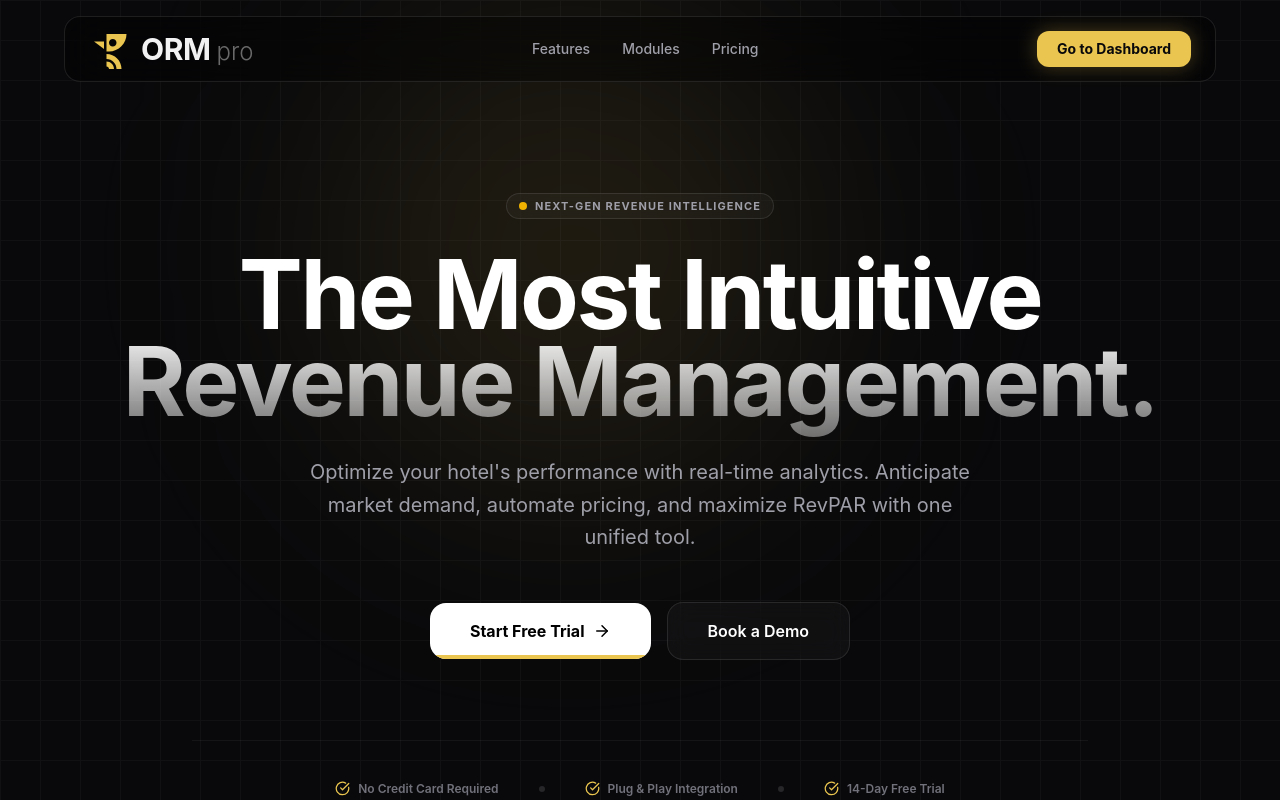
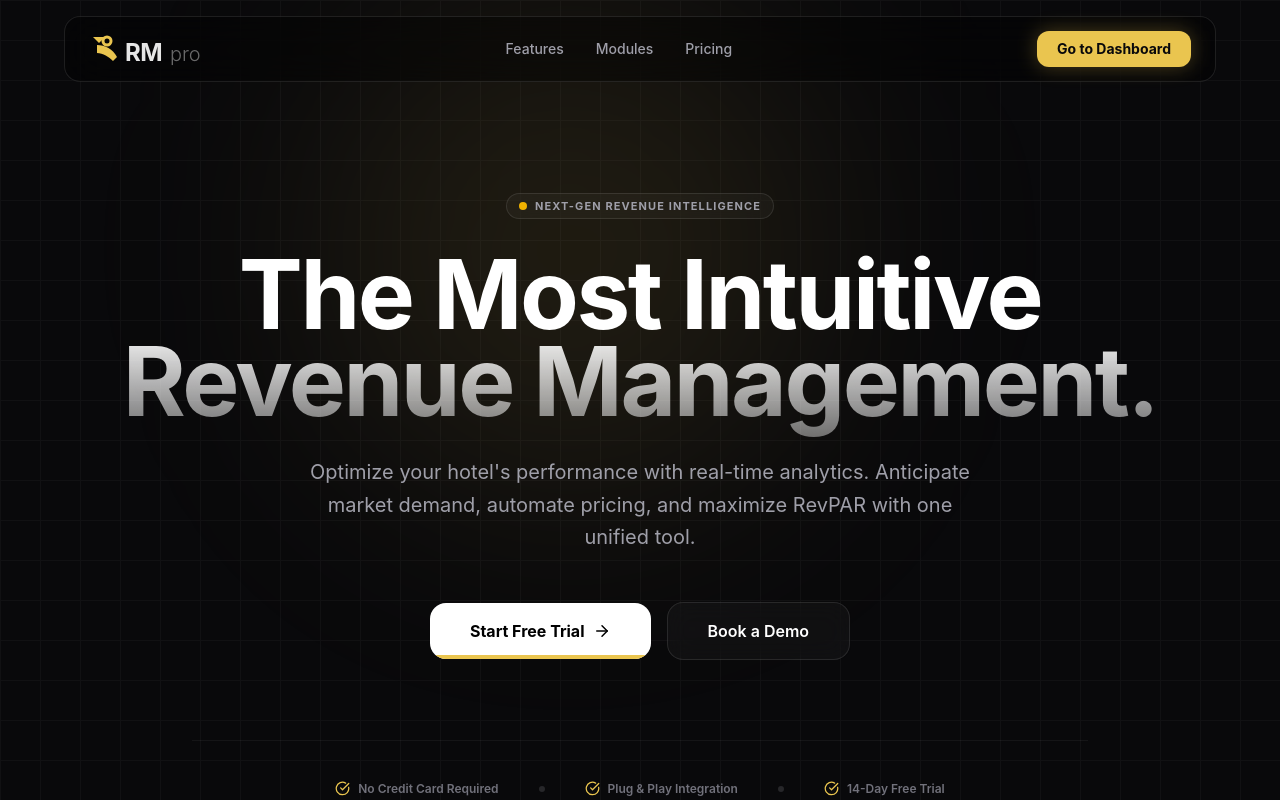
Before and after one commit to oguzatasoy2-hue/rm-dashboard-pro, a Next.js app: page / in a window 1280 px wide. Shown: the top 800 px of the page. Built offline with nearby package versions, Linux system fonts and the light colour scheme.

Commit message:
Branding: Revert to original geometric logo with primary Gold color

```diff
--- a/src/components/LogoORM.tsx
+++ b/src/components/LogoORM.tsx
@@ -2,55 +2,34 @@ import React from 'react';
 
 export const LogoORM = () => {
     return (
-        <div className="flex items-center gap-3 group cursor-pointer select-none">
+        <div className="flex items-baseline gap-1 group cursor-pointer select-none">
 
-            {/* 1. Le Symbole (L'Aigle Géométrique Modulaire) */}
-            <div className="relative flex items-center justify-center w-10 h-10 transition-transform duration-500 ease-[cubic-bezier(0.16,1,0.3,1)] group-hover:-translate-y-[2px]">
+            {/* Le "O" (Symbole Aigle Géométrique - SVG Inline optimisé) */}
+            <div className="relative flex items-center justify-center w-8 h-8 transition-transform duration-500 ease-[cubic-bezier(0.16,1,0.3,1)] group-hover:-translate-y-[2px]">
                 <svg
                     viewBox="0 0 32 32"
                     fill="none"
                     xmlns="http://www.w3.org/2000/svg"
                     className="w-full h-full text-[#EAC54F]"
                 >
-                    {/* Le Bec (Polygone massif) */}
-                    <path
-                        d="M4 10 H12 V16 L4 10 Z"
-                        fill="currentColor"
-                    />
-
-                    {/* La Tête et l'Oeil (Espace négatif mathématique) */}
-                    <path
-                        fillRule="evenodd"
-                        clipRule="evenodd"
-                        d="M14 4H30C30 11.732 23.732 18 16 18H14V4ZM22 11C22 12.6569 20.6569 14 19 14C17.3431 14 16 12.6569 16 11C16 9.34315 17.3431 8 19 8C20.6569 8 22 9.34315 22 11Z"
-                        fill="currentColor"
-                    />
-
-                    {/* L'Aile Supérieure (Courbe externe) */}
-                    <path
-                        d="M14 20C20.6274 20 26 25.3726 26 32H22C22 27.5817 18.4183 24 14 24V20Z"
-                        fill="currentColor"
-                    />
-
-                    {/* L'Aile Inférieure (Courbe interne) */}
-                    <path
-                        d="M14 26C17.3137 26 20 28.6863 20 32H16C16 30.8954 15.1046 30 14 30V26Z"
-                        fill="currentColor"
-                    />
+                    {/* Aile / Base (Arc de cercle inférieur) */}
+                    <path d="M8 24 C 14 24, 20 28, 24 32 L 28 28 C 24 20, 16 16, 8 16 Z" fill="currentColor" />
+                    {/* Tête / Bec (Triangle supérieur gauche) */}
+                    <path d="M4 8 L 16 8 L 10 14 Z" fill="currentColor" />
+                    {/* L'Oeil (Le centre du "O") */}
+                    <circle cx="18" cy="12" r="4" stroke="currentColor" strokeWidth="3" fill="none" />
                 </svg>
             </div>
 
-            {/* 2. Le Logotype (Hiérarchie typographique brutale) */}
-            <div className="flex items-baseline tracking-tight">
-                {/* ORM Massif */}
-                <span className="text-3xl font-bold text-white/95">
-                    ORM
-                </span>
-                {/* pro Grisé, empattement aligné */}
-                <span className="text-2xl font-light text-white/40 ml-1.5 tracking-normal">
-                    pro
-                </span>
-            </div>
+            {/* Le "RM" (Typographie massive) */}
+            <span className="text-2xl font-bold tracking-tight text-white/90">
+                RM
+            </span>
+
+            {/* Le badge "pro" (Typographie fine, contraste gris) */}
+            <span className="text-xl font-light tracking-normal text-white/40 ml-1">
+                pro
+            </span>
 
         </div>
     );
```
